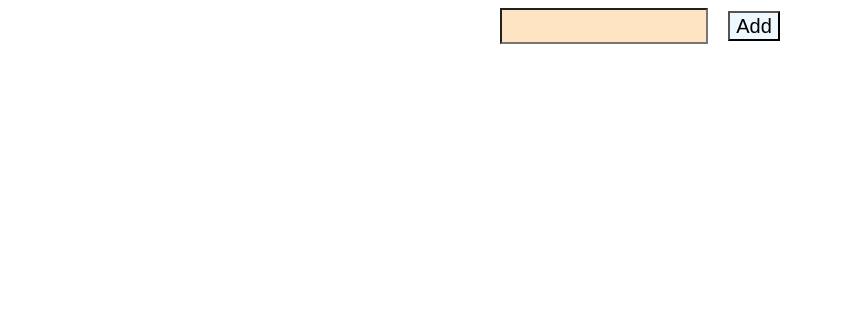
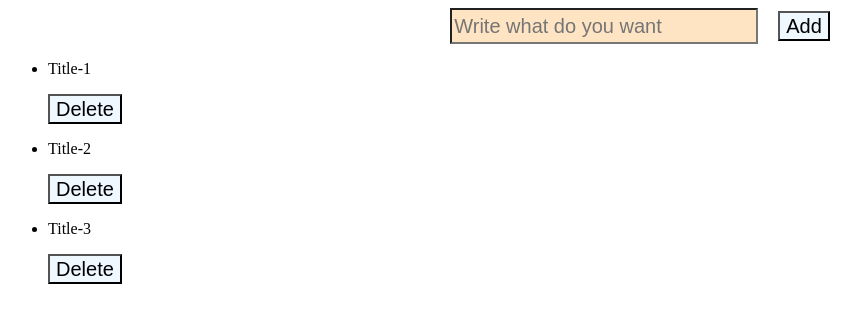
Before and after one commit to rayxonaS/2darsreact, a React (Vite) app: page / in a window 1280 px wide. Shown: the top 322 px of the page, without its empty margins (0-861 px from the left). Built offline with nearby package versions, Linux system fonts and the light colour scheme; a web font is replaced by a local one.

Commit message:
implement title management with add and delete functionality in App component

```diff
--- a/src/App.jsx
+++ b/src/App.jsx
@@ -1,17 +1,64 @@
+import { useState } from "react";
+
 function App() {
-  let a = 0;
+  const [text, setText] = useState("");
+  const [titles, setTitles] = useState([
+    {
+      title: "Title-1",
+      id: 1,
+    },
+    {
+      title: "Title-2",
+      id: 2,
+    },
+    {
+      title: "Title-3",
+      id: 3,
+    },
+  ]);
 
-  const increment = () => {
-    a++;
-    console.log(a);
+  const deleteTitle = (id) => {
+    setTitles(titles.filter((t) => t.id !== id));
   };
+
+  const handleSubmit = (e) => {
+    e.preventDefault();
+    setTitles([
+      ...titles,
+      {
+        title: text,
+        id: Math.random(),
+      },
+    ]);
+    setText("");
+  };
+
   return (
     <div>
-      <form className="form">
-        <input className="input" type="text" />
+      <form className="form" onSubmit={handleSubmit}>
+        <input
+          className="input"
+          type="text"
+          placeholder="Write what do you want"
+          onChange={(e) => {
+            setText(e.target.value);
+          }}
+          value={text}
+        />
         <button className="button">Add</button>
       </form>
+      <ul>
+        {titles.map((t) => {
+          return (
+            <li key={t.id}>
+              <p>{t.title}</p>
+              <button onClick={() => deleteTitle(t.id)}>Delete</button>
+            </li>
+          );
+        })}
+      </ul>
     </div>
   );
 }
+
 export default App;
--- a/src/index.css
+++ b/src/index.css
@@ -43,7 +43,7 @@ form {
 }
 
 input {
-  width: 200px;
+  width: 300px;
   height: 30px;
   background-color: bisque;
   font-size: 20px;
```
